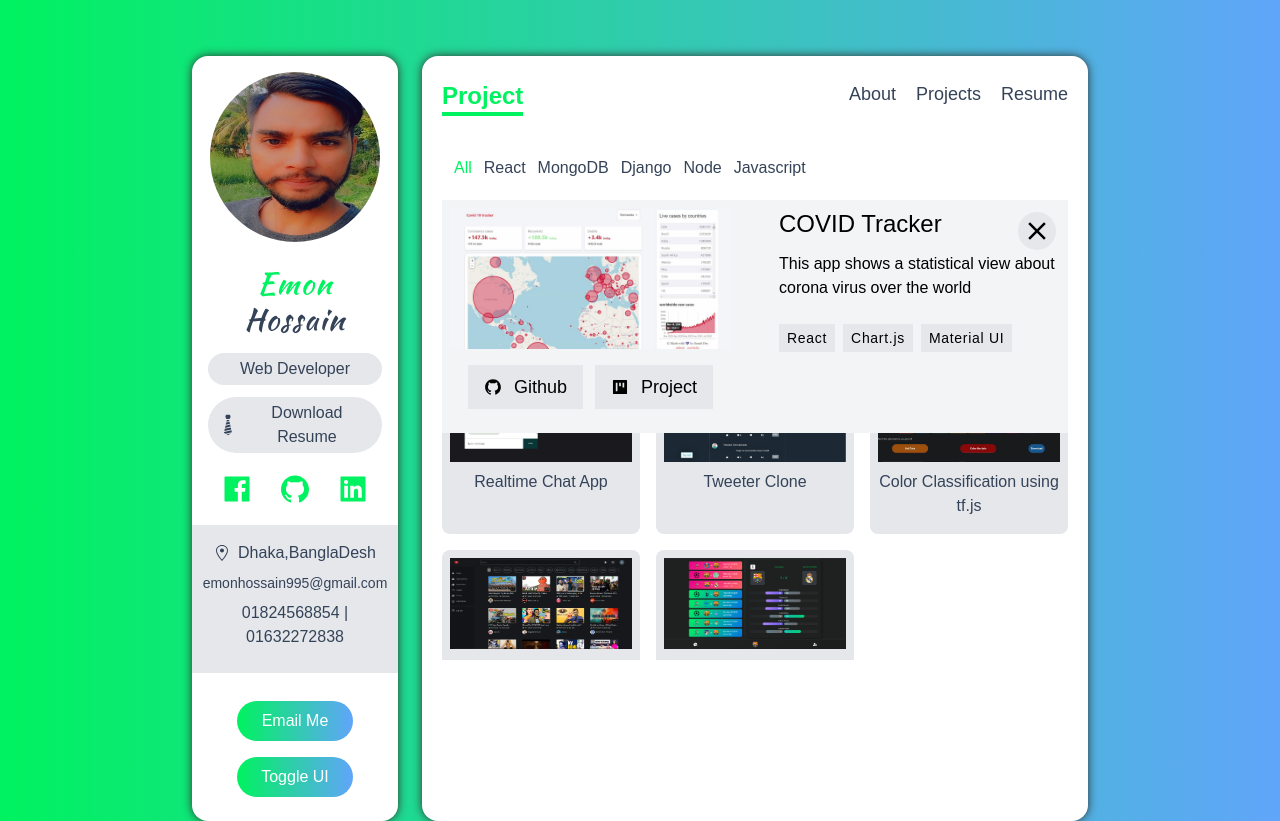
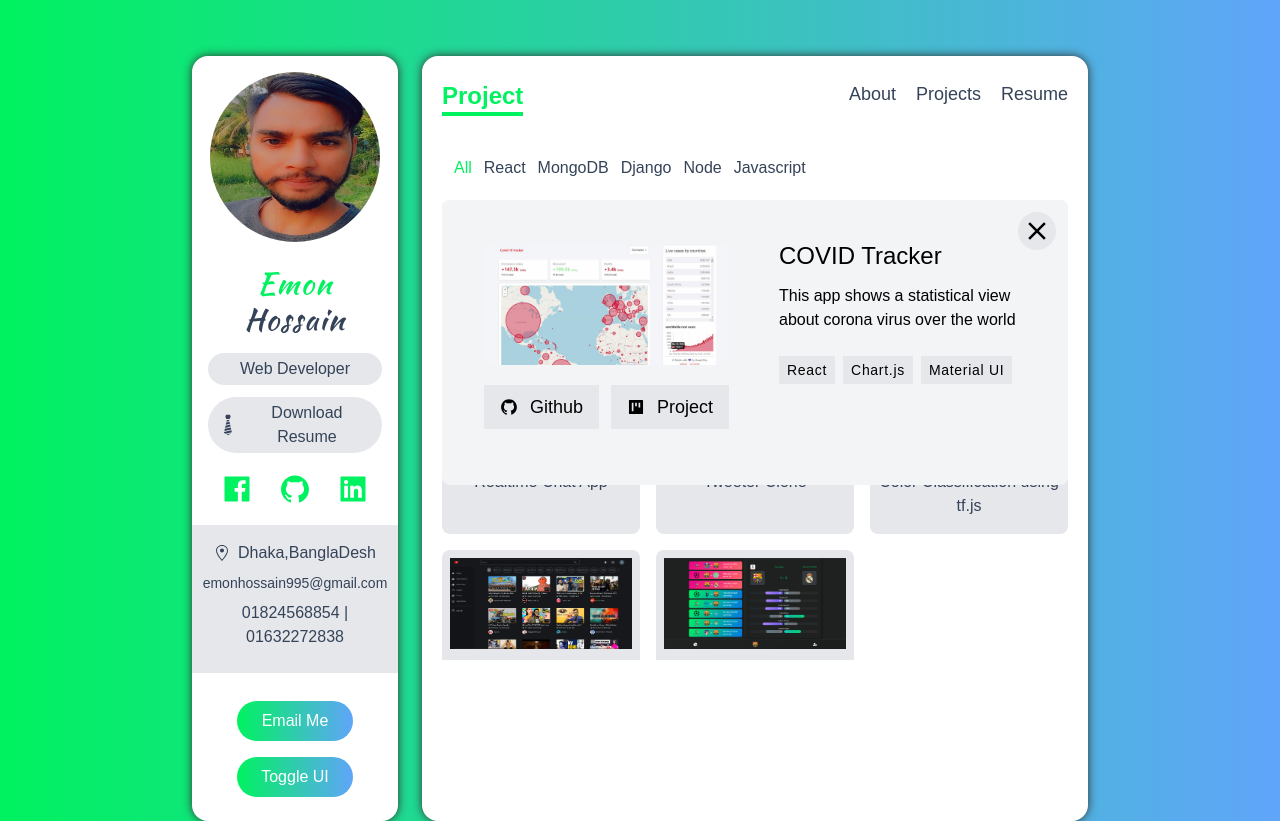
Before and after one commit to emon1995/portfolio-nextjs, a Next.js app: page /projects in a window 1280 px wide. Both pictures are taken after a click on the picture 541 px from the left and 253 px from the top of the page. Built offline with nearby package versions, Linux system fonts and the light colour scheme.

Commit message:
Project Refectoring

```diff
--- a/components/ProjectCard.tsx
+++ b/components/ProjectCard.tsx
@@ -1,6 +1,6 @@
 import { motion } from 'framer-motion';
 import Image from 'next/image';
-import { FunctionComponent, useState } from 'react';
+import { FunctionComponent } from 'react';
 import { AiFillGithub, AiFillProject } from 'react-icons/ai';
 import { MdClose } from 'react-icons/md';
 import { fadeInUP, stagger } from '../animations';
@@ -8,6 +8,8 @@ import { IProject } from '../type';
 
 const ProjectCard: FunctionComponent<{
   project: IProject;
+  showDetail: null | number;
+  setShowDetail: (id: null | number) => void;
 }> = ({
   project: {
     name,
@@ -17,17 +19,18 @@ const ProjectCard: FunctionComponent<{
     description,
     github_url,
     key_techs,
+    id,
   },
+  showDetail,
+  setShowDetail,
 }) => {
-  const [showDetail, setShowDetail] = useState(false);
-
   return (
     <div>
       <Image
         src={image_path}
         alt={name}
         className='cursor-pointer'
-        onClick={() => setShowDetail(true)}
+        onClick={() => setShowDetail(id)}
         layout='responsive'
         height='150'
         width='300'
@@ -40,11 +43,13 @@ const ProjectCard: FunctionComponent<{
       /> */}
       <p className='my-2 text-center'>{name}</p>
 
-      {showDetail && (
-        <div className='absolute top-0 left-0 z-10 grid w-full h-auto p-2 text-black bg-gray-100 md:grid-cols-2 gap-x-12 dark:text-white dark:bg-dark-100'>
+      {showDetail === id && (
+        <div className='absolute top-0 left-0 z-10 grid w-full h-auto p-2 text-black bg-gray-100 rounded-lg md:p-10 md:grid-cols-2 gap-x-12 dark:text-white dark:bg-dark-100'>
           <motion.div variants={stagger} initial='initial' animate='animate'>
             {/* <img src={image_path} alt={name} /> */}
-            <motion.div variants={fadeInUP}>
+            <motion.div
+              variants={fadeInUP}
+              className='border-4 border-gray-100'>
               <Image
                 src={image_path}
                 alt={name}
@@ -93,7 +98,7 @@ const ProjectCard: FunctionComponent<{
           </motion.div>
 
           <button
-            onClick={() => setShowDetail(false)}
+            onClick={() => setShowDetail(null)}
             className='absolute p-1 bg-gray-200 rounded-full top-3 right-3 focus:outline-none dark:bg-dark-200'>
             <MdClose size={30} />
           </button>
--- a/components/Sidebar.tsx
+++ b/components/Sidebar.tsx
@@ -30,21 +30,23 @@ const Sidebar = () => {
         Web Developer
       </p>
       <a
-        href=''
-        download='name'
+        href='/images/blink.jpg'
+        download='blink.jpg'
         className='flex items-center justify-center px-2 py-1 my-3 bg-gray-200 rounded-full dark:bg-dark-200'>
         {' '}
         <GiTie className='w-6 h-6' /> Download Resume
       </a>
       {/* social icons */}
       <div className='flex justify-around w-9/12 mx-auto my-5 text-green md:w-full'>
-        <a href=''>
+        <a href='https://www.facebook.com/nashidul.emon/' aria-label='Facebook'>
           <AiFillFacebook className='w-8 h-8 cursor-pointer' />
         </a>
-        <a href=''>
+        <a href='https://github.com/emon1995' aria-label='Github'>
           <AiFillGithub className='w-8 h-8 cursor-pointer' />
         </a>
-        <a href=''>
+        <a
+          href='https://www.linkedin.com/in/emon-hossain-71b4b5212/'
+          aria-label='Linkedin'>
           <AiFillLinkedin className='w-8 h-8 cursor-pointer' />
         </a>
       </div>
--- a/data.ts
+++ b/data.ts
@@ -111,6 +111,7 @@ export const tools: ISkill[] = [
 
 export const projects: IProject[] = [
   {
+    id: 1,
     name: 'COVID Tracker',
     description:
       'This app shows a statistical view about corona virus over the world',
@@ -121,6 +122,7 @@ export const projects: IProject[] = [
     key_techs: ['React', 'Chart.js', 'Material UI'],
   },
   {
+    id: 2,
     name: 'Algorithm Visualizer',
     image_path: '/images/algoVisual.png',
     deployed_url: 'https://visual-algorithm.web.app/',
@@ -132,6 +134,7 @@ export const projects: IProject[] = [
   },
 
   {
+    id: 3,
     name: 'Dev Talks',
     image_path: '/images/dev.jpg',
     deployed_url: 'https://dev-talks.herokuapp.com/',
@@ -151,6 +154,7 @@ export const projects: IProject[] = [
   },
 
   {
+    id: 4,
     name: 'Realtime Chat App',
     image_path: '/images/chatapp.jpg',
     deployed_url: 'https://sumit-chat.netlify.app/',
@@ -162,6 +166,7 @@ export const projects: IProject[] = [
   },
 
   {
+    id: 5,
     name: 'Tweeter Clone',
     image_path: '/images/tweetme.jpg',
     deployed_url: 'http://sumaxtweetme.pythonanywhere.com/',
@@ -173,6 +178,7 @@ export const projects: IProject[] = [
   },
 
   {
+    id: 6,
     name: 'Color Classification using tf.js',
     image_path: '/images/color.jpg',
     deployed_url: '!#',
@@ -183,6 +189,7 @@ export const projects: IProject[] = [
     key_techs: ['Express', 'TensorFlow.js', 'Vanilla js'],
   },
   {
+    id: 7,
     name: 'YouTube using YouTube ',
     image_path: '/images/youtubeClone.png',
     deployed_url: 'https://not-utube.web.app/',
@@ -200,6 +207,7 @@ export const projects: IProject[] = [
     ],
   },
   {
+    id: 8,
     name: 'Football App',
     image_path: '/images/football.png',
     deployed_url: 'https://o-my-goal.web.app/',
--- a/pages/_document.tsx
+++ b/pages/_document.tsx
@@ -11,6 +11,14 @@ class MyDocument extends Document {
             href='https://fonts.googleapis.com/css2?family=Kaushan+Script&display=swap'
             rel='stylesheet'
           />
+          <meta
+            name='description'
+            content='MERN stack developer looking for a job'
+          />
+          <meta
+            name='keyword'
+            content='Full stack web developer, Freelancer, MERN developer'
+          />
         </Head>
         <body className='bg-gradient-to-r from-green to-blue-400 dark:from-dark-500 dark:to-dark-700 dark:text-white'>
           <Main />
--- a/pages/index.tsx
+++ b/pages/index.tsx
@@ -1,4 +1,5 @@
 import { motion } from 'framer-motion';
+import Head from 'next/head';
 import React from 'react';
 import { fadeInUP, routeAnimation, stagger } from '../animations';
 import ServiceCard from '../components/ServiceCard';
@@ -12,6 +13,9 @@ const Index = () => {
       initial='initial'
       animate='animate'
       exit='exit'>
+      <Head>
+        <title>Web Developer | About | Emon</title>
+      </Head>
       <h6 className='my-3 font-medium'>
         I am currently pursuing B.Tech Degree(Final Year) in Computer Science
         Engineering from Academy of Technology. I have 3+ years of experience in
--- a/pages/projects.tsx
+++ b/pages/projects.tsx
@@ -1,4 +1,5 @@
 import { motion } from 'framer-motion';
+import Head from 'next/head';
 import React, { useState } from 'react';
 import { fadeInUP, routeAnimation, stagger } from '../animations';
 import ProjectCard from '../components/ProjectCard';
@@ -9,6 +10,7 @@ import { Category } from '../type';
 const Projects = () => {
   const [projects, setProjects] = useState(projectsData);
   const [active, setActive] = useState('all');
+  const [showDetail, setShowDetail] = useState<number | null>(null);
 
   const handlerFilterCategory = (category: Category | 'all') => {
     if (category === 'all') {
@@ -32,6 +34,9 @@ const Projects = () => {
       initial='initial'
       animate='animate'
       exit='exit'>
+      <Head>
+        <title>Web Developer | Projects | Emon</title>
+      </Head>
       <ProjectsNavbar
         handlerFilterCategory={handlerFilterCategory}
         active={active}
@@ -47,7 +52,11 @@ const Projects = () => {
             variants={fadeInUP}
             key={project.name}
             className='col-span-12 p-2 bg-gray-200 rounded-lg sm:col-span-6 lg:col-span-4 dark:bg-dark-200'>
-            <ProjectCard project={project} />
+            <ProjectCard
+              project={project}
+              showDetail={showDetail}
+              setShowDetail={setShowDetail}
+            />
           </motion.div>
         ))}
       </motion.div>
--- a/pages/resume.tsx
+++ b/pages/resume.tsx
@@ -1,4 +1,5 @@
 import { motion } from 'framer-motion';
+import Head from 'next/head';
 import React from 'react';
 import { fadeInUP, routeAnimation } from '../animations';
 import Bar from '../components/Bar';
@@ -12,6 +13,9 @@ const Resume = () => {
       initial='initial'
       animate='animate'
       exit='exit'>
+      <Head>
+        <title>Web Developer | Resume | Emon</title>
+      </Head>
       {/* education & exp */}
       <div className='grid gap-6 md:grid-cols-2'>
         <motion.div variants={fadeInUP} initial='initial' animate='animate'>
--- a/styles/globals.css
+++ b/styles/globals.css
@@ -8,3 +8,12 @@ body {
   font-family: sans-serif;
   color: #354358;
 }
+
+::-webkit-scrollbar-thumb {
+  background-image: linear-gradient(to right bottom, #00f260, #0575e6);
+}
+
+::-webkit-scrollbar {
+  width: 8px;
+  height: 0px;
+}
--- a/type.ts
+++ b/type.ts
@@ -13,6 +13,7 @@ export interface ISkill {
 }
 
 export interface IProject {
+  id: number;
   name: string;
   description: string;
   image_path: string;
```
